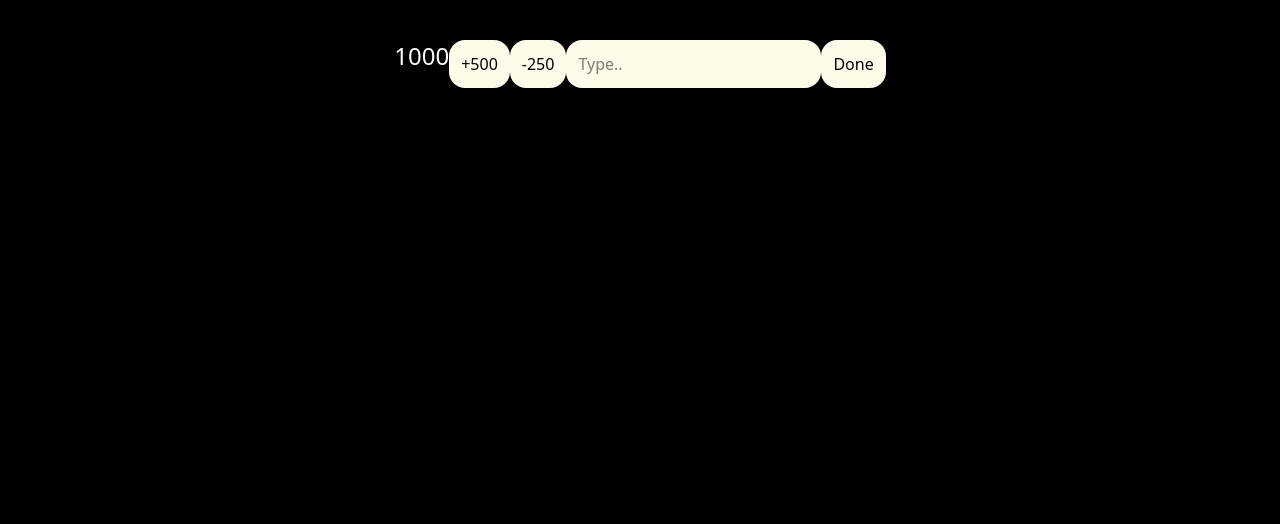
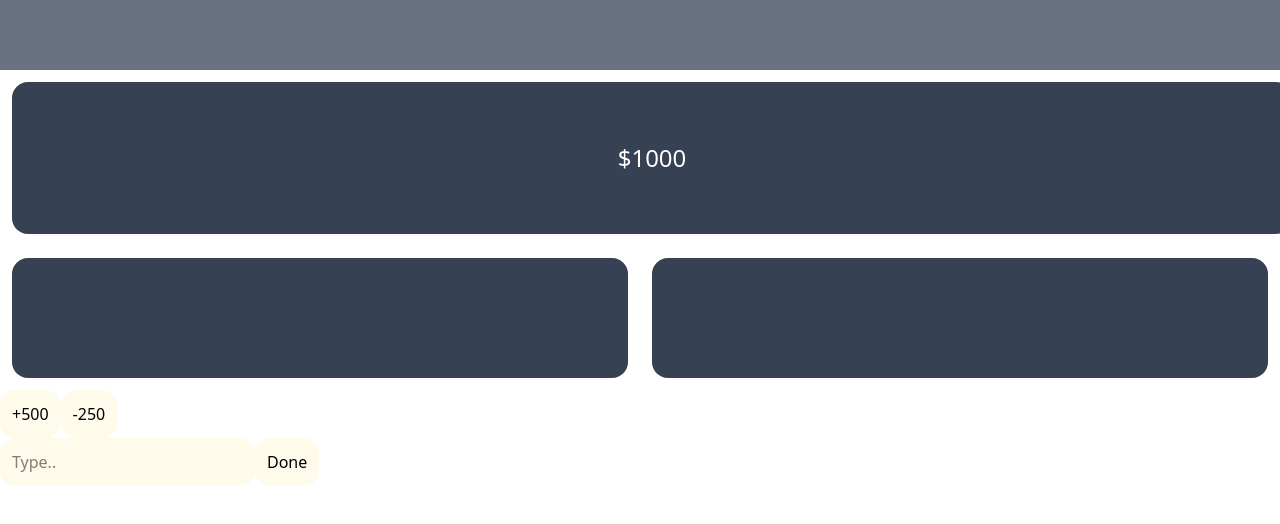
Before and after one commit to codewithfitse/ExpenseTracker, a React (Vite) app in the folder Frontend/: page /Home in a window 1280 px wide. Shown: the top 524 px of the page. Built offline with nearby package versions, Linux system fonts and the light colour scheme.

Commit message:
WORKING ON CALUCULATE INPUT

```diff
--- a/Frontend/src/index.css
+++ b/Frontend/src/index.css
@@ -1,11 +1,10 @@
 @import "tailwindcss";
-
-
 
 body {
   width: 100%;
   height: 100%;
-  background: #000;
+  background: #fff;
+  color: #000;
 }
 
 .landing {
@@ -17,35 +16,16 @@ body {
 }
 
 @layer components {
-  .chat {
-    @apply w-[80%] h-fit p-2 bg-gray-700 text-white flex justify-between;
+  .card {
+    @apply w-full h-fit py-15 bg-gray-700 text-white flex justify-center items-center rounded-2xl;
   }
 }
 
-.custom-shape-divider-bottom-1752948060 {
-    position: absolute;
-    bottom: 0;
-    left: 0;
-    width: 100%;
-    overflow: hidden;
-    line-height: 0;
+@layer base {
+  h1 {
+    @apply text-[40px];
+  }
+  p {
+    @apply text-[15px] text-gray-700;
+  }
 }
-
-.custom-shape-divider-bottom-1752948060 svg {
-    position: relative;
-    display: block;
-    width: calc(100% + 1.3px);
-    height: 150px;
-}
-
-.custom-shape-divider-bottom-1752948060 .shape-fill {
-    fill: #08f223;
-}
-
-/** For mobile devices **/
-@media (max-width: 767px) {
-    .custom-shape-divider-bottom-1752948060 svg {
-        width: calc(158% + 1.3px);
-        height: 150px;
-    }
-}
--- a/Frontend/src/page/Home.jsx
+++ b/Frontend/src/page/Home.jsx
@@ -33,8 +33,16 @@ export const Home = () => {
 
   return (
     <>
-      <div className="mt-10 flex justify-center">
-        <h1 className="text-white text-2xl">{state.count}</h1>
+      <div className="w-full min-h-full flex flex-col items-center overflow-x-hidden">
+        <header className="w-full h-[70px] bg-gray-500"></header>
+        <main className="w-full h-full">
+          <div className="card m-3">
+            <h1 className="text-2xl">${state.count}</h1>
+          </div>
+          <div className="flex">
+            <div className="card m-3"></div>
+            <div className="card m-3"></div>
+          </div>
           <button
             className="p-3 rounded-2xl bg-amber-50 text-black"
             onClick={() => dispatch({ type: "inc" })}
@@ -63,6 +71,7 @@ export const Home = () => {
               Done
             </button>
           </form>
+        </main>
       </div>
     </>
   );
```
Lines whose indentation alone changed are shown as unchanged.
